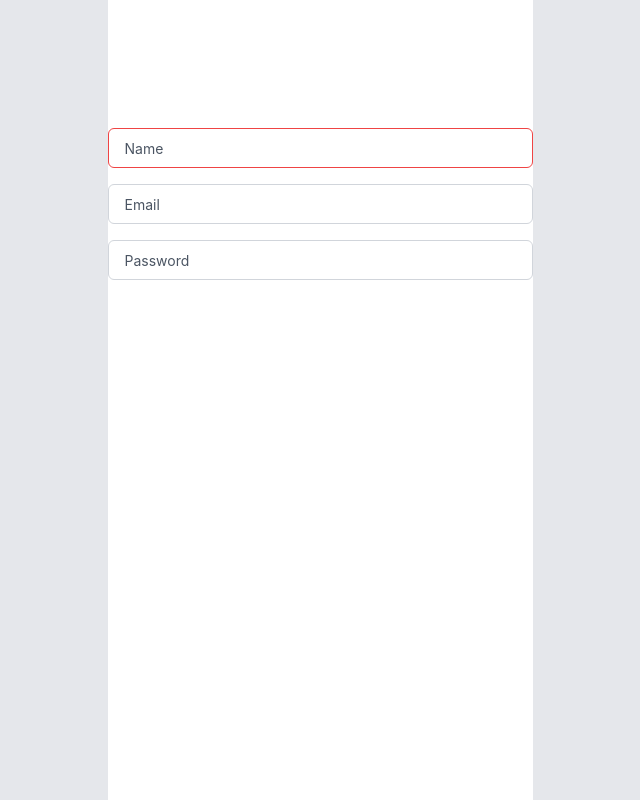
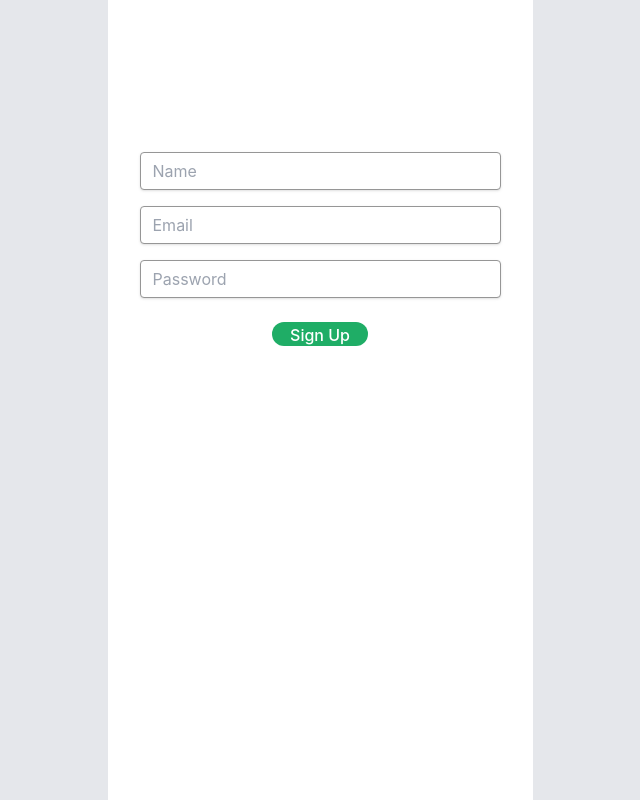
Before and after one commit to next-3-revou/gifty-fe-dev, a React (Vite) app: page /signup in a window 1280 px wide. Shown: the whole page, without its empty margins (320-960 px from the left). Built offline with nearby package versions, Linux system fonts and the light colour scheme.

Commit message:
refactor: refactor caraousel list and add modal for signup

```diff
--- a/src/component/atom/Carousel/index.jsx
+++ b/src/component/atom/Carousel/index.jsx
@@ -2,6 +2,7 @@
 import { useRef, useState } from 'react'
 import Slider from "react-slick";
 import { Link } from "react-router-dom";
+import { Button, Modal } from 'antd';
 import './styles.css'
 import "slick-carousel/slick/slick.css";
 import "slick-carousel/slick/slick-theme.css";
@@ -9,10 +10,12 @@ import front1 from '../../../uploads/images/front1.png'
 import front2 from '../../../uploads/images/front-2.png'
 import front3 from '../../../uploads/images/gifty-black1.png'
 import Buttons from '../Button';
+import CarouselList from '../CarouselList';
 
 
-const Carousels = () => {
+const Carousels = ({onClick}) => {
   const [count, setCount] = useState(0)
+  const [open, setOpen] = useState(false);
 
   let sliderRef = useRef(null);
   const next = () => {
@@ -38,37 +41,10 @@ const Carousels = () => {
         }}
         {...settings}
       >
-        <div key={1}>
-            <div className="title-slider">
-              <h3 className='text-black'>Create your wishlist everywhere</h3>
-            </div>
-            <div className="thumbnail">
-              <img className='w-50 h-50 rounded-full' src={front1} />
-            </div>
-        </div>
-        <div key={2}>
-          <div className="title-slider">
-            <h3 className='text-black'>Organize and share wishlist with communities</h3>
-          </div>
-          <div className="thumbnail">
-            <img className='w-50 h-50 rounded-full' src={front2} />
-          </div>
-        </div>
-        <div key={3}>
-          <div className="thumbnail">
-            <img className='w-50 h-50 rounded-full' src={front3} />
-          </div>
-          <div className="title-slider">
-            <h3 className='text-black'>Share your wishes, Spread the joy</h3>
-          </div>
-          <div style={{ textAlign: "center" }} className='button-sliders'>
-          { count === 2 &&
-            <Link to="/signup">
-              <Buttons title={"Get Started"} size={"xs"} />
-            </Link>
-          }
-      </div>
-        </div>
+        <CarouselList title={"Create your wishlist everywhere"} key={1} image={front1} />
+        <CarouselList title={"Organize and share wishlist with communities"} key={2} image={front2} />
+        <CarouselList title={"Share your wishes, Spread the joy"} key={3} image={front3} flip={true} isLast={true} onClick={onClick} />
+
       </Slider>
       <div style={{ textAlign: "center" }} className='button-sliders'>
 
--- /dev/null
+++ b/src/component/atom/CarouselList/index.jsx
@@ -0,0 +1,35 @@
+import React from 'react'
+import { Link } from "react-router-dom";
+import './styles.css'
+import Buttons from '../Button';
+
+const CarouselList = ({key, title, image, flip, isLast, onClick}) => {
+  if(flip) {
+    return (
+      <div>
+        <div className="thumbnail">
+            <img className='w-50 h-50 rounded-full' src={image} />
+        </div>
+        <div className="title-slider">
+            <h3 className='text-black'>{title}</h3>
+        </div>
+        { isLast &&
+          <Buttons title={"Get Started"} size={"xs"} onClick={onClick} />
+        }
+      </div>
+    )
+  } else {
+    return (
+      <div>
+        <div className="title-slider">
+            <h3 className='text-black'>{title}</h3>
+        </div>
+        <div className="thumbnail">
+            <img className='w-50 h-50 rounded-full' src={image} />
+        </div>
+      </div>
+    )
+  }
+}
+
+export default CarouselList
--- /dev/null
+++ b/src/component/atom/CarouselList/styles.css
@@ -0,0 +1,13 @@
+.images-carousels {
+    padding-bottom: 15%;
+}
+.button-sliders {
+    padding-top: 10%;
+}
+.title-slider {
+    padding-bottom: 5%;
+}
+.thumbnail {
+    display: flex;
+    justify-content: center;
+}
--- a/src/component/molecules/Form/index.jsx
+++ b/src/component/molecules/Form/index.jsx
@@ -1,50 +1,40 @@
 // import React from 'react'
+
+import Buttons from "../../atom/Button"
 
 const Forms = () => {
   return (
 	<>
-		<form id="form-register" className="space-y-4">
-			<div>
-				<div className="relative">
+		<form className="bg-white rounded px-8 pt-6 pb-8 mb-4">
+			<div className="mb-4">
 				<input
-						id="name"
+					className="shadow appearance-none border border-[#969696] rounded w-full py-2 px-3 text-gray-700 leading-tight focus:outline-none focus:shadow-outline"
+					id="username"
+					type="text"
 					placeholder="Name"
-						className="border w-full transition-all h-10 rounded-md text-sm pl-4 pr-4 placeholder-gray-600 focus:outline-blue-500 bg-white text-black dark:bg-gray-900 dark:text-white dark:focus:outline-blue-300 border-red-500 dark:border-red-400"
-						autoComplete="off"
-						type="text"
-						defaultValue=""
-						name="name"
 				/>
 			</div>
-			</div>
-			<div>
-				<div className="relative">
+			<div className="mb-4">
 				<input
+					className="shadow appearance-none border border-[#969696] rounded w-full py-2 px-3 text-gray-700 leading-tight focus:outline-none focus:shadow-outline"
 					id="email"
+					type="email"
 					placeholder="Email"
-						className="border w-full transition-all h-10 rounded-md text-sm pl-4 pr-4 placeholder-gray-600 focus:outline-blue-500 bg-white border-gray-300 text-black dark:bg-gray-900 dark:border-gray-700 dark:text-white dark:focus:outline-blue-300"
-						autoComplete="off"
-						type="text"
-						defaultValue=""
-						name="email"
 				/>
 			</div>
-			</div>
-
-			<div>
-				<div className="relative">
+			<div className="mb-6">
 				<input
+					className="shadow appearance-none border border-[#969696] rounded w-full py-2 px-3 text-gray-700 leading-tight focus:outline-none focus:shadow-outline"
 					id="password"
+					type="password"
 					placeholder="Password"
-						className="border w-full transition-all h-10 rounded-md text-sm pl-4 placeholder-gray-600 focus:outline-blue-500 bg-white border-gray-300 text-black dark:bg-gray-900 dark:border-gray-700 dark:text-white dark:focus:outline-blue-300 pr-11"
-						autoComplete="off"
-						type="password"
-						defaultValue=""
-						name="password"
 				/>
 			</div>
+			<div className="flex items-center justify-center">
+				<Buttons title={"Sign Up"} size={"sm"} />
 			</div>
 		</form>
+
 	</>
 
   )
--- a/src/page/FrontPage/index.jsx
+++ b/src/page/FrontPage/index.jsx
@@ -1,8 +1,30 @@
+import React, { useState } from 'react';
+import { Modal } from 'antd';
+
 import Carousels from '../../component/atom/Carousel'
 import front1 from '../../uploads/images/front1.png'
+import Forms from '../../component/molecules/Form';
+import './styles.css'
 
 const FrontPage = () => {
+
+  const [open, setOpen] = useState(false);
+
+	const tesClick = () => {
+		setOpen(true);
+	}
+
+  const handleOk = () => {
+    setOpen(false);
+  }
+
+  const handleCancel = () => {
+    setOpen(false);
+  }
+
+
   return (
+    <>
       <main className="bg-gray-200">
         <section
           className="relative mx-auto flex h-[100dvh] w-full max-w-[425px] flex-1 flex-col bg-white"
@@ -13,14 +35,24 @@ const FrontPage = () => {
               <div className="flex h-full flex-col justify-between">
                 <div className="mt-6">
                   <div className="relative pt-20 pb-20">
-									<Carousels images={front1}/>
+                    <Carousels images={front1} onClick={() => tesClick()} />
                   </div>
                 </div>
               </div>
             </div>
           </section>
         </section>
+        <Modal
+          title={"SIGN UP"}
+          open={open}
+          onOk={handleOk}
+          onCancel={handleCancel}
+        >
+          <Forms />
+        </Modal>
       </main>
+    </>
+
   )
 }
 
--- /dev/null
+++ b/src/page/FrontPage/styles.css
@@ -0,0 +1,7 @@
+.ant-modal-footer {
+    visibility: hidden;
+}
+.ant-modal-title {
+    text-align: center;
+    font-size: 1.5rem!important;
+}
```
Lines whose indentation alone changed are shown as unchanged.
